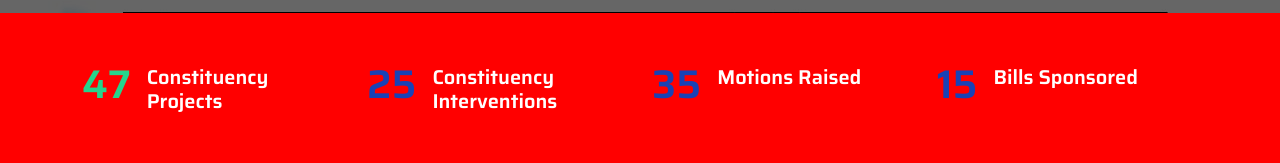
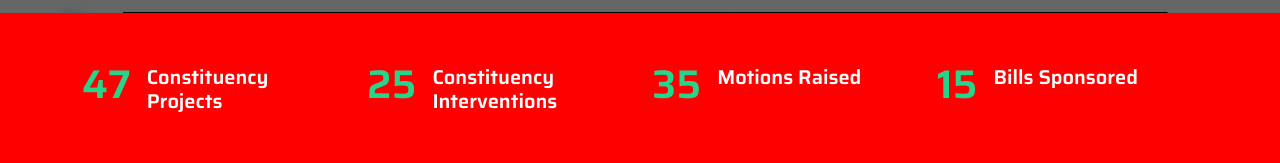
Before and after one commit to cyberbillafrica/honatu, a plain HTML site: page index.html in a window 1280 px wide. Shown: the part 1609-1772 px from the top of the page. Drawn offline with nearby package versions, Linux system fonts and the light colour scheme.

Commit message:
Update index.html

```diff
--- a/index.html
+++ b/index.html
@@ -219,19 +219,19 @@ s0.parentNode.insertBefore(s1,s0);
                     </div>
                     <div class="col-lg-3 wow fadeIn" data-wow-delay=".3s">
                         <div class="d-flex counter">
-                            <h1 class="me-3 text-primary counter-value" style="color: #26d48c;">25</h1>
+                            <h1 class="me-3 counter-value" style="color: #26d48c;">25</h1>
                             <h5 class="text-white mt-1">Constituency Interventions</h5>
                         </div>
                     </div>
                     <div class="col-lg-3 wow fadeIn" data-wow-delay=".5s">
                         <div class="d-flex counter">
-                            <h1 class="me-3 text-primary counter-value" style="color: #26d48c;">35</h1>
+                            <h1 class="me-3 counter-value" style="color: #26d48c;">35</h1>
                             <h5 class="text-white mt-1">Motions Raised</h5>
                         </div>
                     </div>
                     <div class="col-lg-3 wow fadeIn" data-wow-delay=".7s">
                         <div class="d-flex counter">
-                            <h1 class="me-3 text-primary counter-value" style="color: #26d48c;">15</h1>
+                            <h1 class="me-3 counter-value" style="color: #26d48c;">15</h1>
                             <h5 class="text-white mt-1">Bills Sponsored</h5>
                         </div>
                     </div>
```
